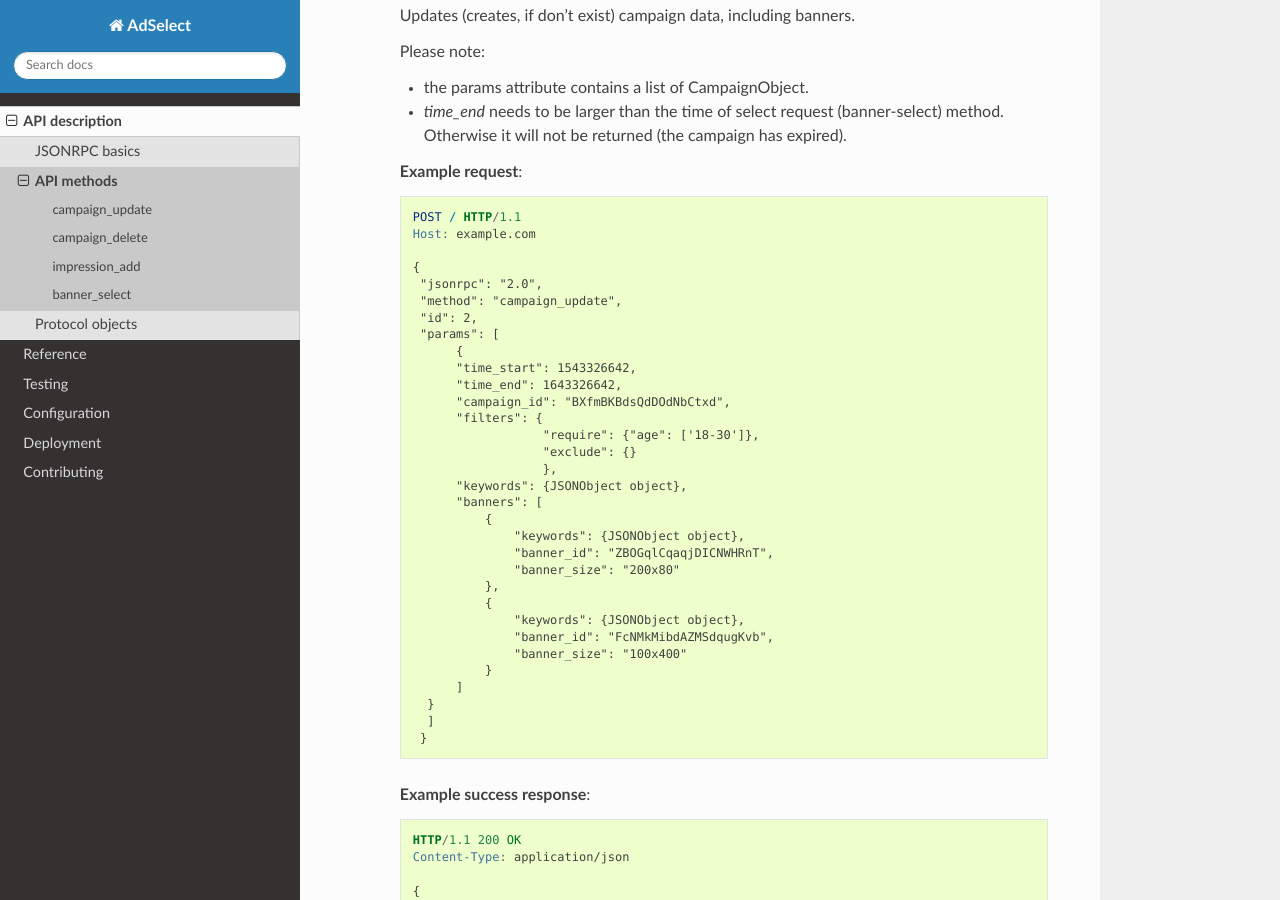
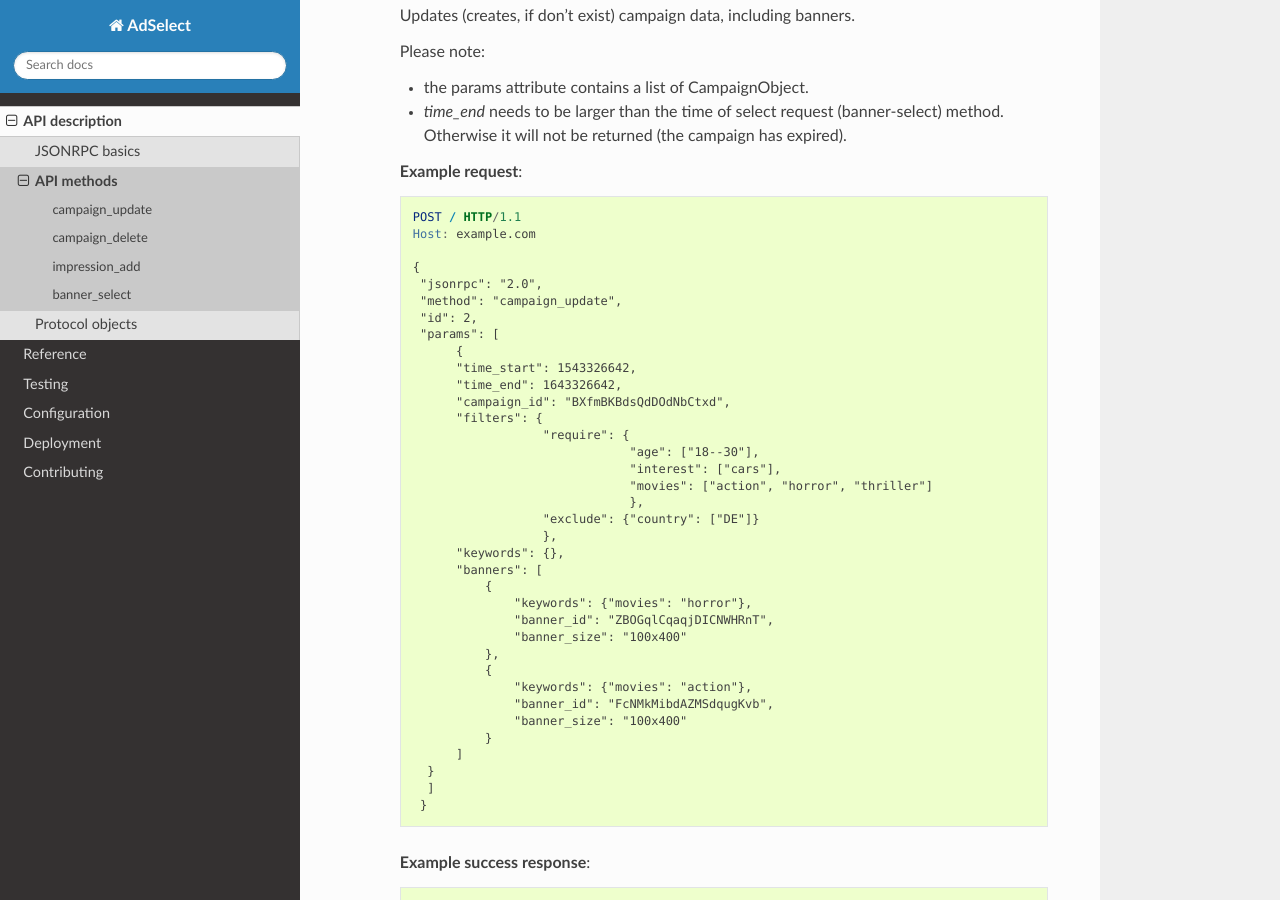
Before and after one commit to adshares/adselect, a Sphinx documentation site: the page built from docs/source/api_methods.rst, in a window 1280 px wide and 900 px high, scrolled down 251 px. Built offline with Sphinx 7.4.7 and the Read the Docs theme 2.0.0, drawn with Linux system fonts in a browser that asks for light colours; some of the changed text lies outside the part shown.

Commit message:
Update documentations.

```diff
--- a/docs/source/api_methods.rst
+++ b/docs/source/api_methods.rst
@@ -30,18 +30,22 @@ campaign_update
                     "time_end": 1643326642,
                     "campaign_id": "BXfmBKBdsQdDOdNbCtxd",
                     "filters": {
-                                "require": {"age": ['18-30']},
-                                "exclude": {}
+                                "require": {
+                                            "age": ["18--30"],
+                                            "interest": ["cars"],
+                                            "movies": ["action", "horror", "thriller"]
+                                            },
+                                "exclude": {"country": ["DE"]}
                                 },
-                    "keywords": {JSONObject object},
+                    "keywords": {},
                     "banners": [
                         {
-                            "keywords": {JSONObject object},
+                            "keywords": {"movies": "horror"},
                             "banner_id": "ZBOGqlCqaqjDICNWHRnT",
-                            "banner_size": "200x80"
+                            "banner_size": "100x400"
                         },
                         {
-                            "keywords": {JSONObject object},
+                            "keywords": {"movies": "action"},
                             "banner_id": "FcNMkMibdAZMSdqugKvb",
                             "banner_size": "100x400"
                         }
@@ -129,7 +133,7 @@ impression_add
                "id": 2,
                "params": [
                           {
-                            "keywords": "{JSONObject object}",
+                            "keywords": {"movies": "horror"},
                             "publisher_id": "SnalpVeRjxGSUWsGPRQl",
                             "banner_id": "vsbbPLCnckRzPUZtMXXU",
                             "user_id": "tLCCzlEJUgtJyMyqqJFn",
@@ -181,10 +185,10 @@ banner_select
                             "banner_filters":
                                 {
                                     "exclude": {},
-                                    "require": {}
+                                    "require": {"movies": ["horror"]}
                                 },
                             "request_id": 3397,
-                            "keywords": {JSONObject object},
+                            "keywords": {},
                             "publisher_id": 4141
                         }
                         ]
```
Also changed, not shown: 2 other files.
